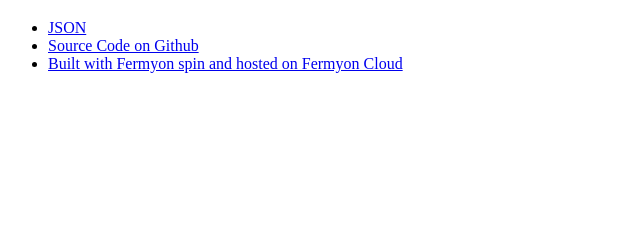
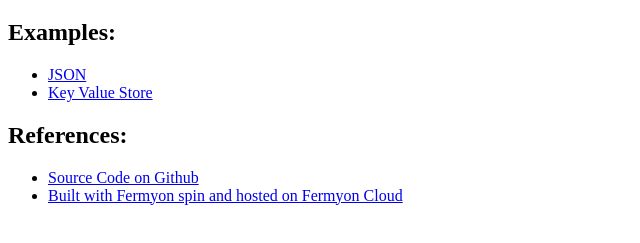
Before and after one commit to dasimmet/zig-spin-sdk, a plain HTML site: page examples/html-example.html in a window 1280 px wide. Shown: the part 61-304 px from the top of the page, without its empty margins (0-640 px from the left). Drawn offline with Linux system fonts and the light colour scheme.

Commit message:
add key value store example

```diff
--- a/examples/html-example.html
+++ b/examples/html-example.html
@@ -4,8 +4,15 @@
     </head>
     <body>
         <h1>Hello World! from Zig Wasm</h1>
+
+        <h2>Examples:</h2>
         <ul>
             <li><a href="example.json">JSON</a></li>
+            <li><a href="key-value.json">Key Value Store</a></li>
+        </ul>
+
+        <h2>References:</h2>
+        <ul>
             <li><a href="https://github.com/dasimmet/zig-spin-sdk">Source Code on Github</a></li>
             <li><a href="https://www.fermyon.com/">Built with Fermyon spin and hosted on Fermyon Cloud</a></li>
         </ul>
```
Also changed, not shown: 6 other files.
